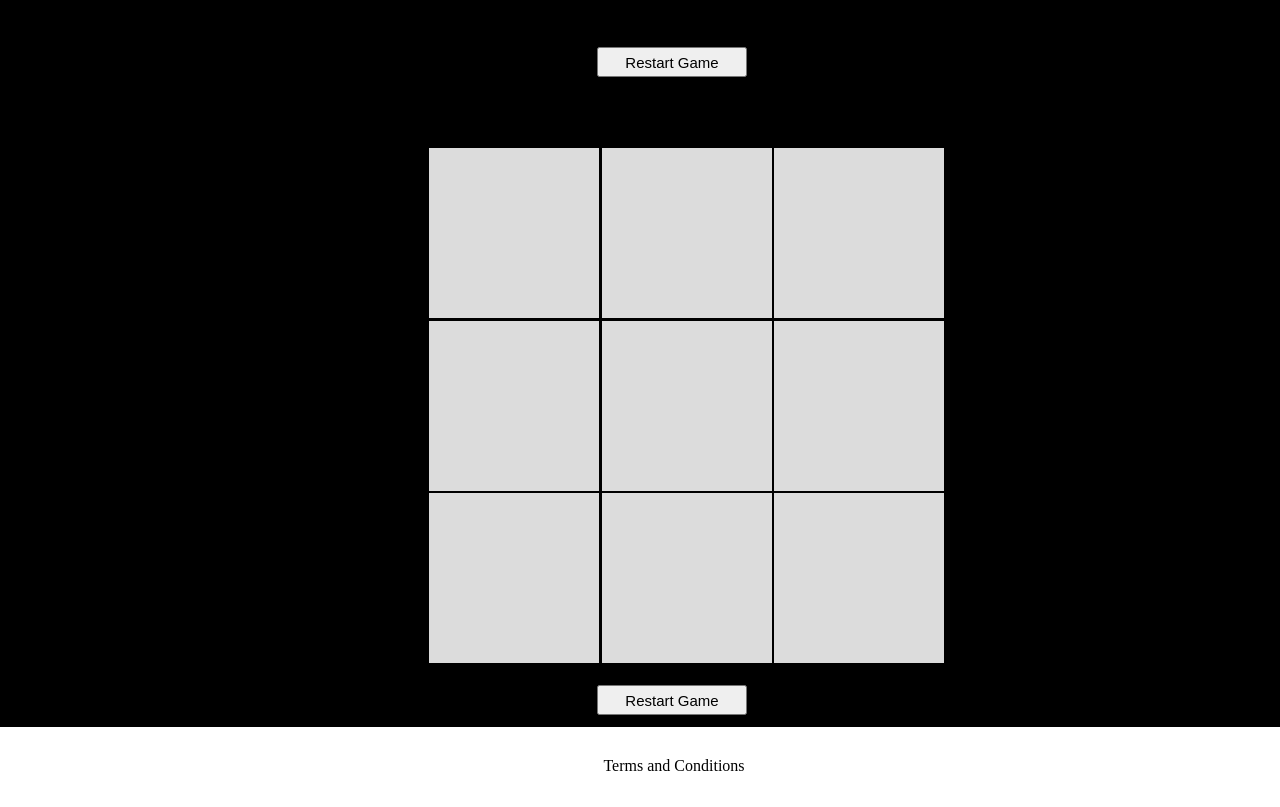
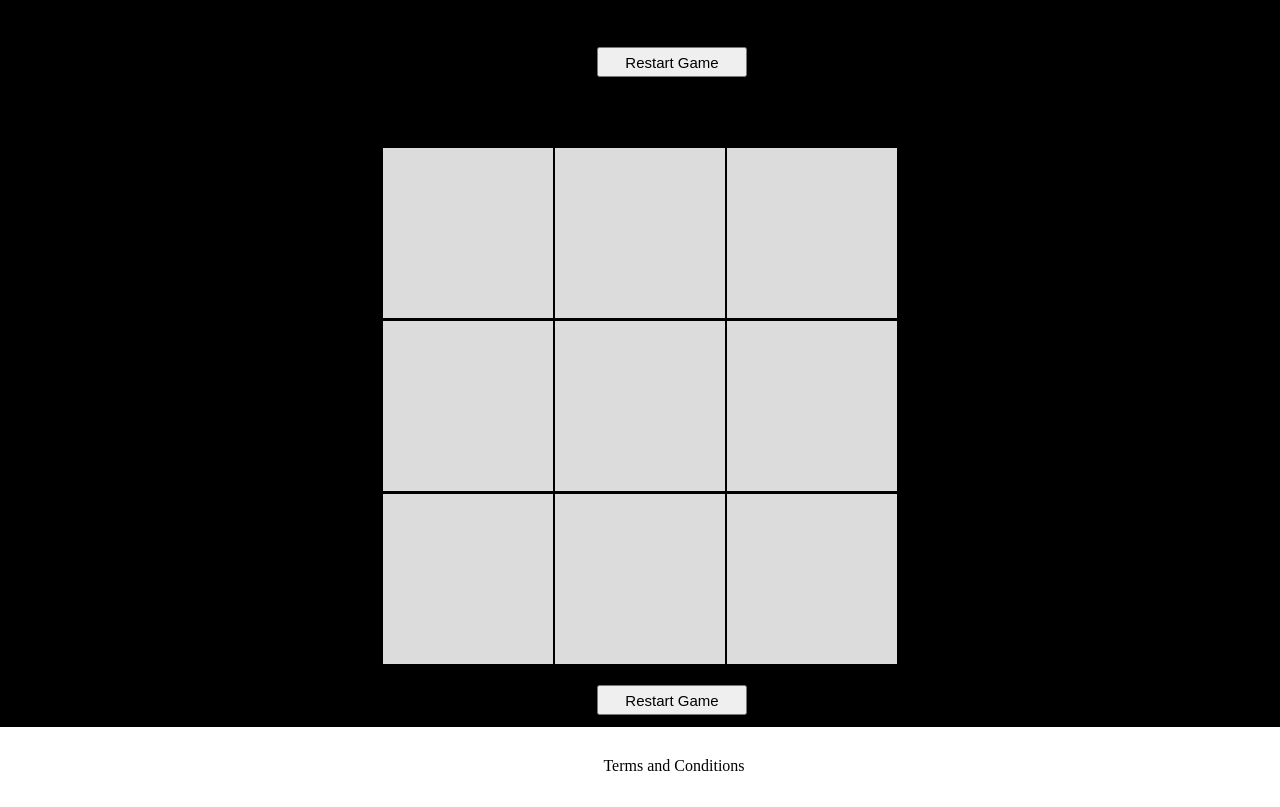
Before and after one commit to vikas270901/the_game-, a plain HTML site: page index.html in a window 1280 px wide. Shown: the part 67-874 px from the top of the page. Drawn offline with Linux system fonts and the light colour scheme.

Commit message:
Update tic.css

```diff
--- a/assets/css/tic.css
+++ b/assets/css/tic.css
@@ -21,8 +21,9 @@ background : black;
 	float: left;
 }
 .all{
-	position: relative;
-	margin-left: 420px;
+	margin-right: auto;
+	margin-left: auto;
+	display: table;
 	margin-top: 50px;
 }
 .c1{
```
